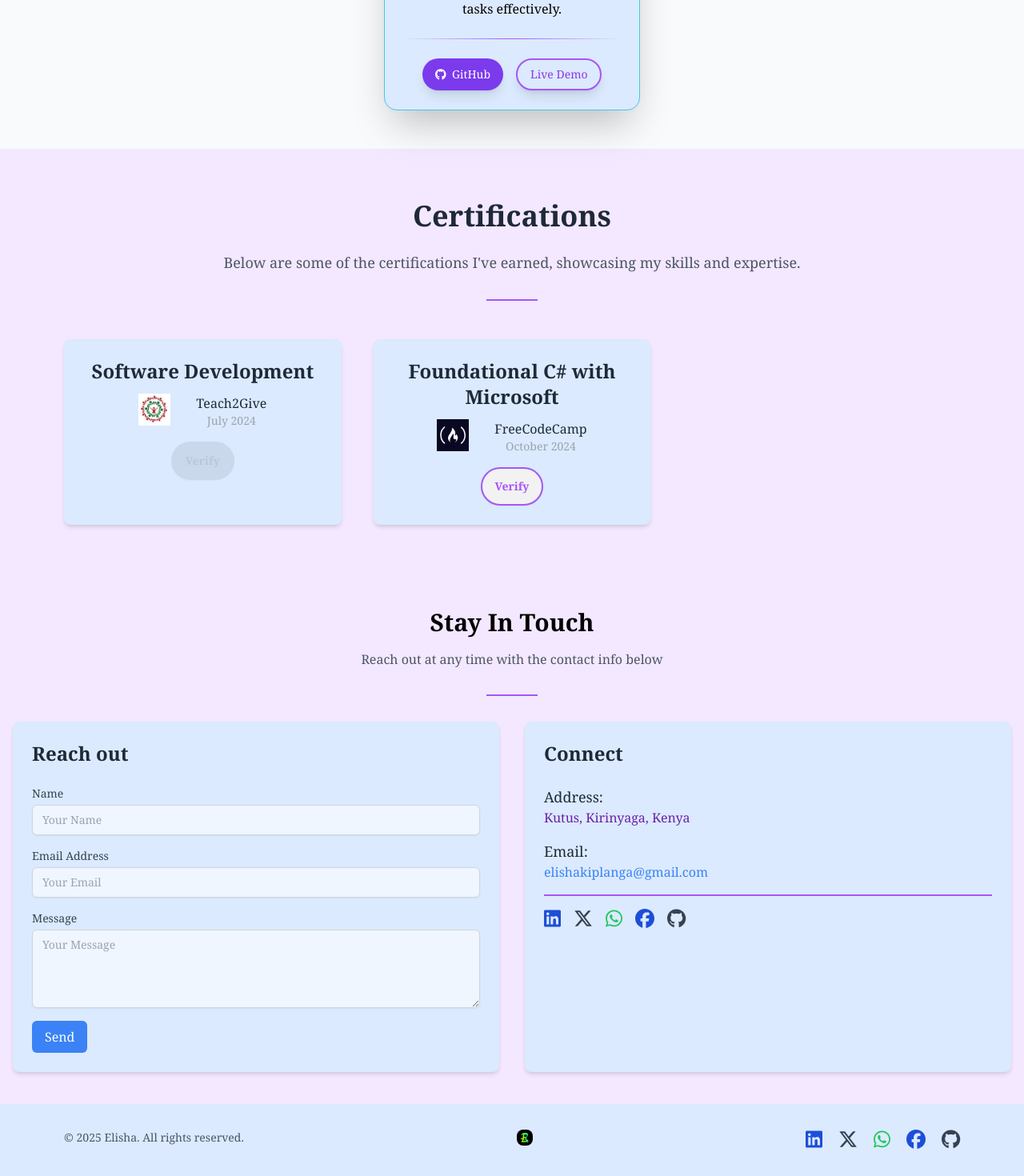
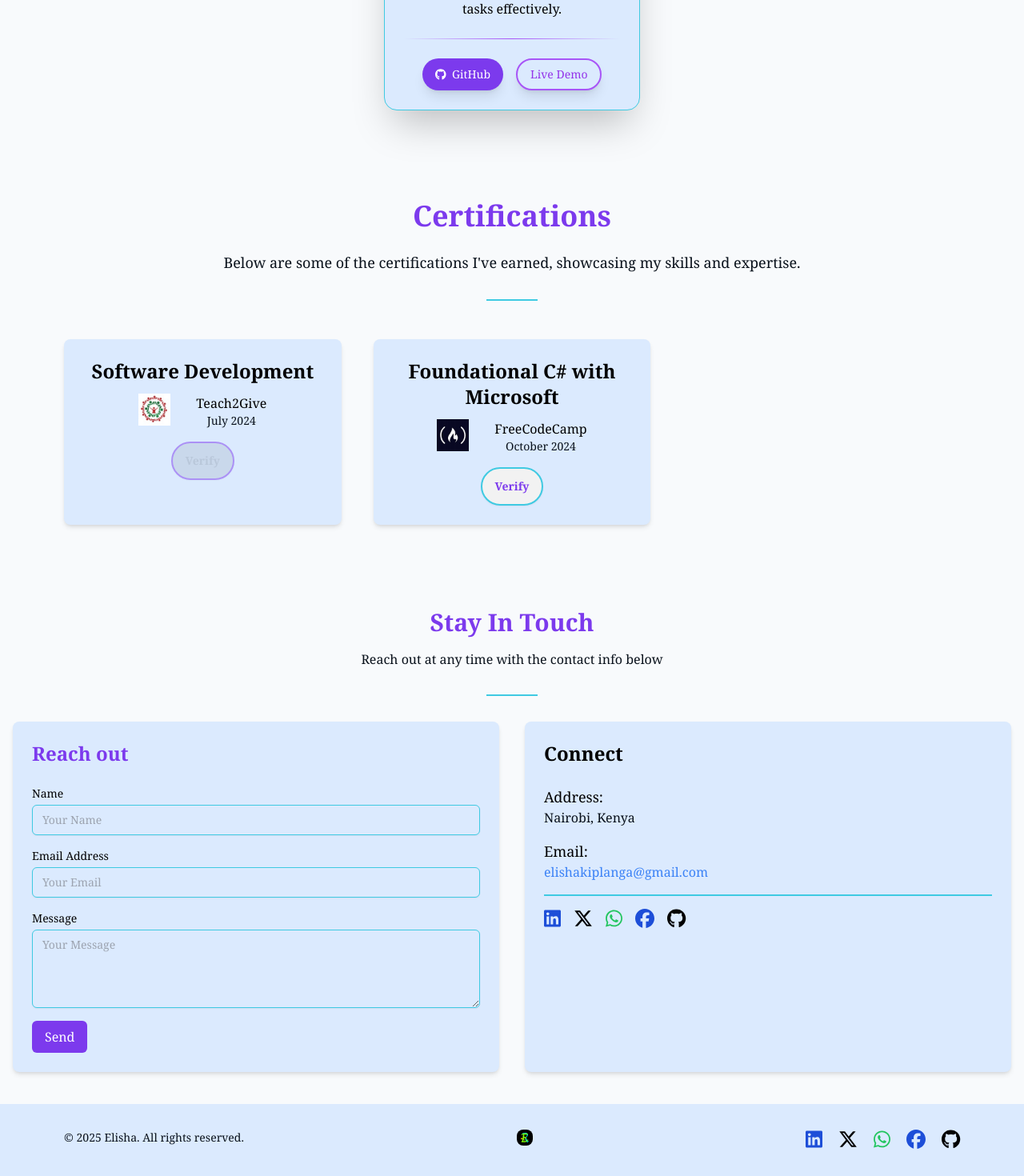
Before and after one commit to Elisha-Kiplangat/Portfolio-Website, a React (Vite) app: page / in a window 1280 px wide. Shown: the part 5395-6865 px from the top of the page at 80% size. Built offline with nearby package versions, Linux system fonts and the light colour scheme.

Commit message:
Refactor styles for improved theming and layout

```diff
--- a/src/components/Certification.tsx
+++ b/src/components/Certification.tsx
@@ -20,19 +20,19 @@ const certifications = [
 
 const Certification = () => {
   return (
-    <section className="bg-purple-100 py-16 px-4 md:px-20 font-serif">
+    <section className="bg-[var(--bg)] py-16 px-4 md:px-20 font-serif">
   <div className="container mx-auto text-center">
-    <h2 className="text-4xl font-bold mb-6 text-gray-800">Certifications</h2>
-    <p className="text-lg text-gray-600 mb-8">Below are some of the certifications I've earned, showcasing my skills and expertise.</p>
-    <div className="border-b-2 border-purple-500 w-16 mx-auto mb-12"></div>
+    <h2 className="text-4xl font-bold mb-6 text-[var(--accent)]">Certifications</h2>
+    <p className="text-lg text-[var(--muted)] mb-8">Below are some of the certifications I've earned, showcasing my skills and expertise.</p>
+    <div className="border-b-2 border-[var(--accent-2)] w-16 mx-auto mb-12"></div>
 
     <div className="grid grid-cols-1 md:grid-cols-2 lg:grid-cols-3 gap-10">
       {certifications.map((cert, index) => (
         <div
           key={index}
-          className="bg-blue-100 shadow-md hover:shadow-xl transform transition-transform duration-300 rounded-lg p-6 group"
+          className="bg-[var(--surface)] shadow-md hover:shadow-xl transform rounded-lg p-6 group"
         >
-          <h3 className="text-2xl font-semibold mb-3 text-gray-800 group-hover:text-purple-600 transition-colors">
+          <h3 className="text-2xl font-semibold mb-3 text-[var(--text)] group-hover:text-[var(--accent)]">
             {cert.title}
           </h3>
           <div className='flex flex-row gap-8 justify-center'>
@@ -40,8 +40,8 @@ const Certification = () => {
               <img src= {cert.logo} alt="logo" />
             </div>
             <div>
-              <p className="text-md text-gray-800">{cert.organization}</p>
-              <p className="text-sm text-gray-400 mb-4">{cert.date}</p>
+              <p className="text-md text-[var(--text)]">{cert.organization}</p>
+              <p className="text-sm text-[var(--muted)] mb-4">{cert.date}</p>
 
             </div>
           </div>
@@ -49,12 +49,12 @@ const Certification = () => {
 
             {cert.link ? (
                   <a href={cert.link} target="_blank" rel="noopener noreferrer">
-                    <button className="btn border-2 border-purple-500 text-purple-500 py-2 px-4 rounded-full hover:bg-purple-600 hover:text-white transition-all duration-300 ease-in-out">
+                    <button className="btn border-2 border-[var(--accent-2)] text-[var(--accent)] py-2 px-4 rounded-full hover:bg-[var(--accent)] hover:text-white">
                       Verify
                     </button>
                   </a>
                 ) : (
-                  <button className="btn border-2 border-purple-500 text-purple-500 py-2 px-4 rounded-full opacity-50 cursor-not-allowed" disabled>
+                  <button className="btn border-2 border-[var(--accent)] text-[var(--text)] py-2 px-4 rounded-full opacity-50 cursor-not-allowed" disabled>
                     Verify
                   </button>
                 )}
--- a/src/components/Contact.tsx
+++ b/src/components/Contact.tsx
@@ -52,26 +52,26 @@ const Contact = () => {
   };
 
   return (
-    <div id='Contact' className="bg-purple-100 py-10 font-serif">
+    <div id='Contact' className="bg-[var(--bg)] py-10 font-serif">
       <div className="container mx-auto px-4">
         <div className="text-center">
-          <h2 className="text-black text-3xl font-bold mb-4">Stay In Touch</h2>
-          <p className="text-gray-600 mb-8">Reach out at any time with the contact info below</p>
-          <div className="border-b-2 border-purple-500 w-16 mx-auto mb-8"></div>
+          <h2 className="text-[var(--accent)] text-3xl font-bold mb-4">Stay In Touch</h2>
+          <p className="text-[var(--muted)] mb-8">Reach out at any time with the contact info below</p>
+          <div className="border-b-2 border-[var(--accent-2)] w-16 mx-auto mb-8"></div>
         </div>
         <div className="grid grid-cols-1 md:grid-cols-2 gap-8">
-          <div className="bg-blue-100 p-6 rounded-lg shadow-md">
-            <h2 className="text-2xl font-bold mb-6 text-gray-800">Reach out</h2>
+          <div className="bg-[var(--surface)] p-6 rounded-lg shadow-md">
+            <h2 className="text-2xl font-bold mb-6 text-[var(--accent)]">Reach out</h2>
             <form className="space-y-4" onSubmit={handleSubmit}>
   <div>
-    <label htmlFor="name" className="block text-sm font-medium text-gray-700">
+    <label htmlFor="name" className="block text-sm font-medium text-[var(--text)]">
       Name
     </label>
     <input
       type="text"
       id="name"
       name="name"
-      className="mt-1 block w-full px-3 py-2 border bg-blue-50 border-gray-300 rounded-md shadow-sm focus:outline-none focus:ring-blue-500 focus:border-blue-500 sm:text-sm"
+      className="mt-1 block w-full px-3 py-2 border border-[var(--accent-2)] bg-[var(--surface)] rounded-md shadow-sm focus:outline-none focus:ring-blue-500 focus:border-blue-500 sm:text-sm"
       placeholder="Your Name"
       value={formData.name}
       onChange={handleChange}
@@ -80,14 +80,14 @@ const Contact = () => {
   </div>
 
   <div>
-    <label htmlFor="email" className="block text-sm font-medium text-gray-700">
+    <label htmlFor="email" className="block text-sm font-medium text-[var(--text)]">
       Email Address
     </label>
     <input
       type="email"
       id="email"
       name="email"
-      className="mt-1 block w-full px-3 py-2 border bg-blue-50 border-gray-300 rounded-md shadow-sm focus:outline-none focus:ring-blue-500 focus:border-blue-500 sm:text-sm"
+      className="mt-1 block w-full px-3 py-2 border border-[var(--accent-2)] bg-[var(--surface)] rounded-md shadow-sm focus:outline-none focus:ring-blue-500 focus:border-blue-500 sm:text-sm"
       placeholder="Your Email"
       value={formData.email}
       onChange={handleChange}
@@ -96,14 +96,14 @@ const Contact = () => {
   </div>
 
   <div>
-    <label htmlFor="message" className="block text-sm font-medium text-gray-700">
+    <label htmlFor="message" className="block text-sm font-medium text-[var(--text)]">
       Message
     </label>
     <textarea
       id="message"
       name="message"
       rows={4}
-      className="mt-1 block w-full px-3 py-2 border bg-blue-50 border-gray-300 rounded-md shadow-sm focus:outline-none focus:ring-blue-500 focus:border-blue-500 sm:text-sm"
+      className="mt-1 block w-full px-3 py-2 border border-[var(--accent-2)] bg-[var(--surface)] rounded-md shadow-sm focus:outline-none focus:ring-blue-500 focus:border-blue-500 sm:text-sm"
       placeholder="Your Message"
       value={formData.message}
       onChange={handleChange}
@@ -113,7 +113,7 @@ const Contact = () => {
 
   <button
         type="submit"
-        className="inline-block bg-blue-500 text-white px-4 py-2 rounded-md hover:bg-blue-600 transition-colors"
+        className="inline-block bg-[var(--accent)] text-white px-4 py-2 rounded-md hover:bg-[var(--accent-2)] transition-colors"
         disabled={isSending}
       >
         {isSending ? 'Sending...' : 'Send'}
@@ -122,39 +122,39 @@ const Contact = () => {
 </form>
 
           </div>
-          <div className="bg-blue-100 p-6 rounded-lg shadow-md">
-            <h2 className="text-2xl font-bold mb-6 text-gray-800">Connect</h2>
+          <div className="bg-[var(--surface)] p-6 rounded-lg shadow-md">
+            <h2 className="text-2xl font-bold mb-6 text-[var(--text)]">Connect</h2>
             <div className="space-y-4">
               <div>
-                <p className="text-lg font-medium text-gray-800">Address:</p>
-                <p className="text-purple-800">Kutus, Kirinyaga, Kenya</p>
+                <p className="text-lg font-medium text-[var(--text)]">Address:</p>
+                <p className="text-[var(--muted)]">Nairobi, Kenya</p>
               </div>
               {/* <div>
                 <p className="text-lg font-medium text-gray-800">Phone:</p>
                 <p className="text-purple-800">+254 700123762</p>
               </div> */}
               <div>
-                <p className="text-lg font-medium text-gray-800">Email:</p>
-                <p className="text-gray-600">
+                <p className="text-lg font-medium text-[var(--text)]">Email:</p>
+                <p className="text-[var(--muted)]">
                   <a href="mailto:elishakiplanga@gmail.com" className="text-blue-500">elishakiplanga@gmail.com</a>
                 </p>
               </div>
-              <div className="border-b-2 border-purple-500 w-full mx-auto mb-8"></div>
+              <div className="border-b-2 border-[var(--accent-2)] w-full mx-auto mb-8"></div>
               <div className="flex space-x-4 mt-4">
                 <a href="https://www.linkedin.com/in/elisha-kiplangat/" target="_blank" rel="noopener noreferrer">
-                  <FontAwesomeIcon icon={faLinkedin} className="text-2xl text-blue-700 hover:text-blue-800 transition-colors" />
+                  <FontAwesomeIcon icon={faLinkedin} className="text-2xl text-blue-700 hover:text-blue-900 transition-colors" />
                 </a>
                 <a href="https://x.com/El_i_sha" target="_blank" rel="noopener noreferrer">
-                  <FontAwesomeIcon icon={faXTwitter} className="text-2xl text-gray-700 hover:text-gray-900 transition-colors" />
+                  <FontAwesomeIcon icon={faXTwitter} className="text-2xl text-[var(--text)] hover:text-[var(--accent-2)] transition-colors" />
                 </a>
                 <a href="https://wa.me/+254700123762" target="_blank" rel="noopener noreferrer">
                   <FontAwesomeIcon icon={faWhatsapp} className="text-2xl text-green-500 hover:text-green-600 transition-colors" />
                 </a>
                 <a href="https://www.facebook.com/ElsTechie" target="_blank" rel="noopener noreferrer">
-                  <FontAwesomeIcon icon={faFacebook} className="text-2xl text-blue-700 hover:text-blue-800 transition-colors" />
+                  <FontAwesomeIcon icon={faFacebook} className="text-2xl text-blue-700 hover:text-blue-900 transition-colors" />
                 </a>
                 <a href="https://github.com/Elisha-Kiplangat" target="_blank" rel="noopener noreferrer">
-                  <FontAwesomeIcon icon={faGithub} className="text-2xl text-gray-700 hover:text-gray-900 transition-colors" />
+                  <FontAwesomeIcon icon={faGithub} className="text-2xl text-[var(--text)] hover:text-[var(--accent-2)] transition-colors" />
                 </a>
               </div>
             </div>
--- a/src/components/Footer.tsx
+++ b/src/components/Footer.tsx
@@ -4,9 +4,9 @@ import logo from '../assets/Logo.png'
 
 const Footer = () => {
   return (
-  <footer className="footer bg-blue-100 w-full py-8 px-4 md:px-20 sm:px-7 font-serif text-base-content flex justify-between ">
-   <div className="flex items-center text-gray-600">
-  <p className="text-sm">
+  <footer className="footer bg-[var(--surface)] w-full py-8 px-4 md:px-20 sm:px-7 font-serif text-base-content flex justify-between ">
+   <div className="flex items-center text-[var(--muted)]">
+  <p className="text-sm text-[var(--muted)]">
     &copy; {new Date().getFullYear()} Elisha. All rights reserved.
   </p>
 </div>
@@ -22,7 +22,7 @@ const Footer = () => {
       <FontAwesomeIcon icon={faLinkedin} className="text-2xl text-blue-700 hover:text-blue-800 transition-colors" />
     </a>
     <a href="https://x.com/El_i_sha" target="_blank" rel="noopener noreferrer">
-      <FontAwesomeIcon icon={faXTwitter} className="text-2xl text-gray-700 hover:text-gray-900 transition-colors" />
+      <FontAwesomeIcon icon={faXTwitter} className="text-2xl text-[var(--text)] hover:text-[var(--accent-2)] transition-colors" />
     </a>
     <a href="https://wa.me/+254700123762" target="_blank" rel="noopener noreferrer">
       <FontAwesomeIcon icon={faWhatsapp} className="text-2xl text-green-500 hover:text-green-600 transition-colors" />
@@ -31,7 +31,7 @@ const Footer = () => {
       <FontAwesomeIcon icon={faFacebook} className="text-2xl text-blue-700 hover:text-blue-800 transition-colors" />
     </a>
     <a href="https://github.com/Elisha-Kiplangat" target="_blank" rel="noopener noreferrer">
-      <FontAwesomeIcon icon={faGithub} className="text-2xl text-gray-700 hover:text-gray-900 transition-colors" />
+      <FontAwesomeIcon icon={faGithub} className="text-2xl text-[var(--text)] hover:text-[var(--accent-2)] transition-colors" />
     </a>
   </div>
 
```
